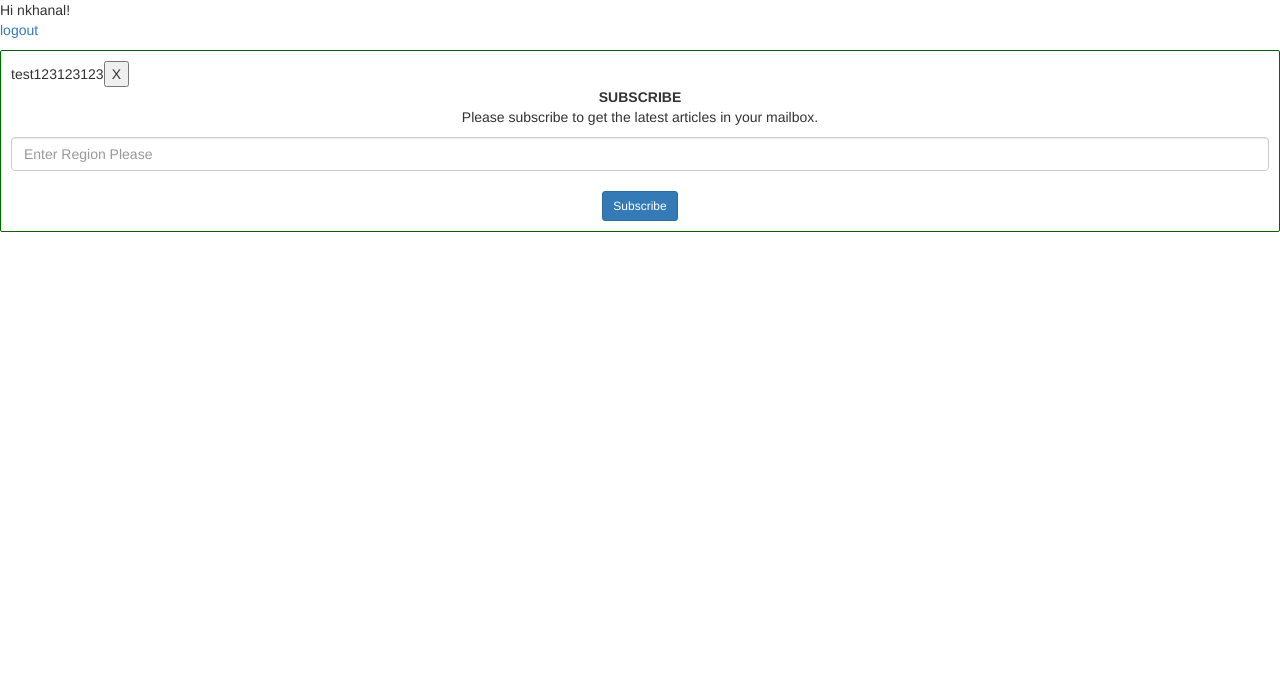
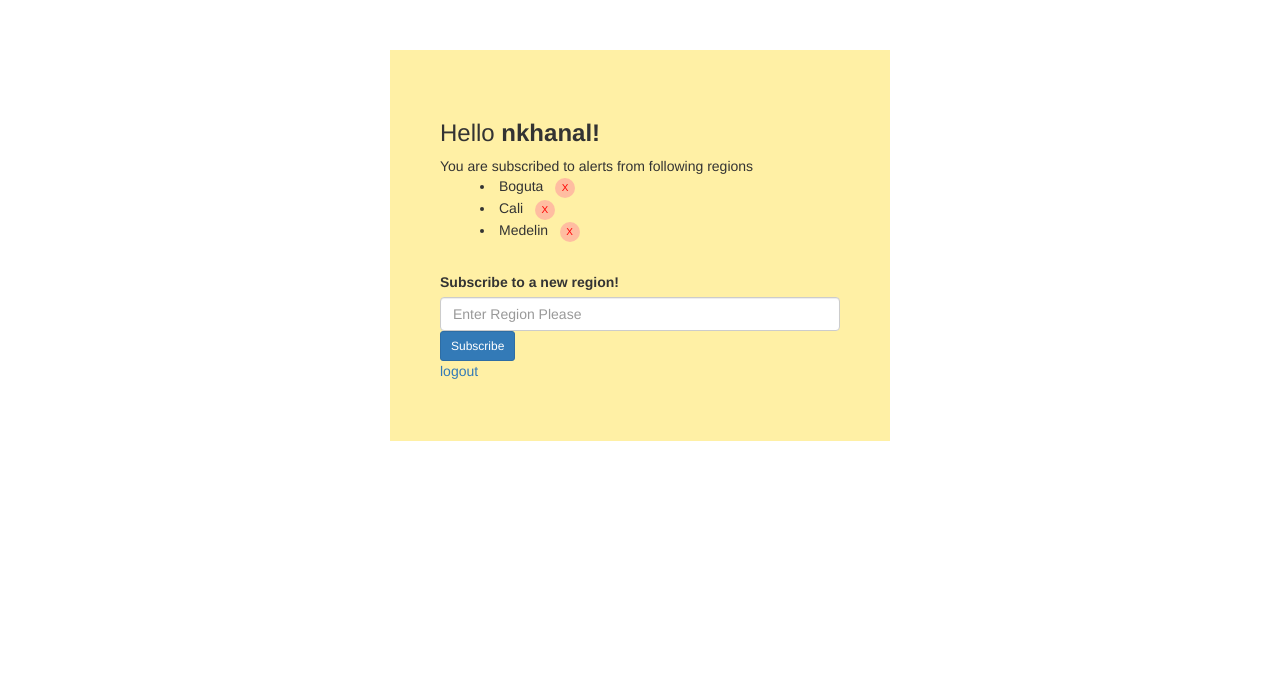
Before and after one commit to sig-gis/comimo, a Django app: page /subscribe/ in a window 1280 px wide. Shown: the top 681 px of the page. Before the commit the page ends 232 px from the top, so only its background shows below. Run offline with Django 3.2, Linux system fonts and the light colour scheme; a user stored in the database is signed in; data comes from the database, SQL or seed files in the repository; data that the repository does not hold is empty; some libraries are stand-ins or nearby versions.

Commit message:
interface

```diff
--- a/accounts/models.py
+++ b/accounts/models.py
@@ -14,7 +14,7 @@ class Profile(models.Model):
     idtype = models.CharField(max_length=100, blank=True)
     idnumber = models.CharField(max_length=100, blank=True)
     email = models.EmailField(max_length=150)
-    bio = models.TextField()
+    bio = models.TextField(blank=True)
 
     def __str__(self):
         return self.user.username
--- a/statics/css/gmw_global.css
+++ b/statics/css/gmw_global.css
@@ -28,6 +28,15 @@ html, body {
   background:gold;
 }
 
-h1{
+.heading1{
   text-transform: uppercase;
+  font-weight: 500;
+  line-height: 1.1;
+  margin-top: 20px;
+  margin-bottom: 10px;
 }
+
+.heading3{
+  font-size: 24px;
+  font-weight: bold;
+}
--- /dev/null
+++ b/statics/css/subscribe_manage.css
@@ -0,0 +1,38 @@
+.container{
+  width:500px;
+  margin:auto;
+  padding:50px;
+  margin-top:50px;
+  background:#fff0a5;
+}
+
+.container table{
+  width:100%;
+}
+
+li{
+  list-style: inside;
+}
+
+.del-btn{
+  border-radius: 50%;
+  height: 20px;
+  width: 20px;
+  font-size: 10px;
+  line-height: 10px;
+  border: none;
+  background: #ff9e9e9e;
+  color: red;
+}
+
+.del-btn:hover{
+  background:#ff40409e;
+}
+
+.del-btn:active{
+  background:#ff0000;
+  color:white;
+}
+.del-btn:focus{
+  outline:none;
+}
--- /dev/null
+++ b/statics/js/gmw_subscribe.js
@@ -0,0 +1,109 @@
+
+class SubscribedList extends React.Component{
+  URLS = {
+    getsubs : '/subscribe/getsubs',
+    addsubs : '/subscribe/addsubs',
+    delsubs : '/subscribe/delsubs',
+  }
+  constructor(props){
+    super (props)
+    this.state = {list:props.list}
+  }
+
+  // set up parameters after components are mounted
+  componentDidMount(){
+    console.log(this.props.list);
+    this.getSubList();
+  }
+
+  createList(list){
+    var ul = [];
+    for (let i = 0; i < list.length; i++) {
+      ul.push(<li key={i}>
+        {list[i]}
+        &nbsp;&nbsp;&nbsp;<input type="submit" value="X" data={list[i]} className="del-btn" title="delete" onClick={(e)=>this.delSubs(e, list[i])}/>
+      </li>);
+    }
+    return ul;
+  }
+
+  getSubList(){
+    fetch(this.URLS.getsubs).then(res => res.json())
+    .then(
+      (result) => {
+        if (result.action != 'Error') this.setState({list:result['regions'].sort()})
+      },
+      (error) => {
+        l(error);
+      }
+    )
+  }
+
+  delSubs(e, data){
+    fetch(this.URLS.delsubs+'?region='+data).then(res => res.json())
+    .then(
+      (result) => {
+        if (result.action != 'Error') {
+          var currentList = this.state.list;
+          currentList.splice(currentList.indexOf(result.region),1)
+          this.setState({
+            list: currentList
+          });
+        }
+      },
+      (error) => {
+        l(error);
+      }
+    )
+  }
+
+  addSubs(e){
+    var region = document.getElementById('regionBox').value
+    if (region != ''){
+      fetch(this.URLS.addsubs+'?region='+region).then(res => res.json())
+      .then(
+        (result) => {
+          if (result.action == 'Created') {
+            var currentList = this.state.list;
+            currentList.push(result.region);
+            currentList.sort();
+            this.setState({
+              list: currentList
+            });
+          } else if (result.action == 'Exists'){
+            alert('You are already subscribed to the region!');
+          }
+        },
+        (error) => {
+          l(error);
+        }
+      )
+    }
+  }
+
+  render(){
+    var list = <div></div>
+    if (this.state.list.length == 0){
+      list = <div className="subs-header"> You don't seem to be subscribed to alerts from any region! </div>
+    }
+    else{
+      list = <div>
+        <div className="subs-header"> You are subscribed to alerts from following regions</div>
+        <ul> {this.createList(this.state.list)} </ul>
+        <br/>
+      </div>
+    }
+    var form = <form action='' className="form-horizontal">
+      <label>Subscribe to a new region!</label>
+      <input type="text" id="regionBox" name="region" className="form-control" placeholder="Enter Region Please" required></input>
+      <input type='submit' value="Subscribe" className="btn btn-primary btn-sm" onClick={(e)=>{e.preventDefault();this.addSubs(e);}}></input>
+    </form>
+
+    return <div>
+      {list}
+      {form}
+    </div>
+  }
+}
+const props = {list:[]};
+ReactDOM.render(<SubscribedList {...props}/>, document.getElementById('subs-list'));
--- a/subscribe/urls.py
+++ b/subscribe/urls.py
@@ -6,6 +6,8 @@ from . import apps
 
 app_name = apps.SubscribeConfig.name
 urlpatterns = [
-    path('', views.manageSubscriptions, name='manage_subscriptions '),
-    path('addsubs/', views.addSubs, name='addsubs')
+    path('', views.manageSubscriptions, name='managesubs'),
+    path('addsubs/', views.addSubs, name='addsubs'),
+    path('delsubs/', views.deleteSubs, name='delsubs'),
+    path('getsubs/', views.getSubs, name='getsubs')
 ]
--- a/subscribe/utils.py
+++ b/subscribe/utils.py
@@ -8,20 +8,30 @@ from .models import SubscribeModel
 def saveEmail(email, region):
     try:
         subscribe_model_instance = SubscribeModel.objects.get(email=email, region=region)
+        return 'Exists'
     except ObjectDoesNotExist as e:
         subscribe_model_instance = SubscribeModel()
         subscribe_model_instance.email = email
         subscribe_model_instance.region = region
+        subscribe_model_instance.last_alert_for = datetime.now()
+        subscribe_model_instance.mail_count = 0
+        subscribe_model_instance.created_date = datetime.now()
+        subscribe_model_instance.updated_date = datetime.now()
+        subscribe_model_instance.save()
+        return 'Created'
     except Exception as e:
         logging.getLogger("error").error(traceback.format_exc())
-        return False
+        return 'Error'
 
-    # does not matter if already subscribed or not...resend the email
-    subscribe_model_instance.status = "subscribed"
-    subscribe_model_instance.created_date = datetime.now()
-    subscribe_model_instance.updated_date = datetime.now()
-    subscribe_model_instance.save()
-    return True
+
+def delEmail(email,region):
+    try:
+        subscribe_model_instance = SubscribeModel.objects.get(email=email, region=region)
+    except Exception as e:
+        return 'Error'
+    subscribe_model_instance.delete()
+    return 'Deleted'
+
 
 def getSubscribedRegions(email):
     try:
@@ -30,6 +40,7 @@ def getSubscribedRegions(email):
         return queryset
     except ObjectDoesNotExist as e:
         print('no row');
-        return False
+        return 'Error'
     except Exception as e:
         print(e)
+        return 'Error'
--- a/subscribe/views.py
+++ b/subscribe/views.py
@@ -1,15 +1,17 @@
-from django.shortcuts import render, redirect
+from django.shortcuts import render, redirect, reverse
 from django.contrib.auth import login, authenticate
 from django.views.generic.base import TemplateView
 from django.http import JsonResponse, HttpResponse
 from . import utils
 
+def requestLogin(request):
+    return redirect(reverse('login')+'?next='+request.build_absolute_uri())
 
 # Create your views here.
 def manageSubscriptions(request):
     user = request.user
     if not(user.is_authenticated):
-        return redirect('login')
+        return requestLogin(request);
     else :
         queryset = utils.getSubscribedRegions(user.email);
         context = {'rows':queryset}
@@ -19,10 +21,33 @@ def manageSubscriptions(request):
 def addSubs(request):
     user = request.user
     if not(user.is_authenticated):
-        return redirect('login')
+        return requestLogin(request);
     else:
         email = user.email
-        region = request.POST.get('region')
+        region = request.GET.get('region')
         subaction = utils.saveEmail(email, region)
-        return JsonResponse({'email':email,'region':region,'result':subaction})
-        # return render(request, 'subsUpdated.html')
+        return JsonResponse({'action':subaction,'region':region})
+
+def deleteSubs(request):
+    user = request.user
+    if not(user.is_authenticated):
+        return requestLogin(request);
+    else:
+        email = user.email
+        region = request.GET.get('region')
+        subaction = utils.delEmail(email, region)
+        return JsonResponse({'action':subaction,'region':region})
+
+def getSubs(request):
+    user = request.user
+    if not(user.is_authenticated):
+            return requestLogin(request);
+    else:
+        queryset = utils.getSubscribedRegions(user.email)
+        if queryset!='Error':
+            fields = ['region']
+            regionList = list(queryset.values(*fields))
+            regionList = [x['region'] for x in regionList]
+            return JsonResponse({'action':'Success','regions':regionList})
+        else:
+            return JsonResponse({'action':'Error'})
--- a/templates/home.html
+++ b/templates/home.html
@@ -16,7 +16,7 @@
 <!-- add classes for the application -->
 <script type='text/javascript' src='{% static "js/rSlider.min.js" %}'></script>
 <script type='text/babel' src='{% static "js/SideIcons.js" %}'></script>
-<script type='text/babel' src='{% static "js/GoldMap.js" %}'></script>
+<script type='text/babel' src='{% static "js/AppInfo.js" %}'></script>
 <script type='text/babel' src='{% static "js/gmw_main.js" %}'></script>
 {% endblock %}
 
--- a/templates/manageSubscriptions.html
+++ b/templates/manageSubscriptions.html
@@ -2,33 +2,28 @@
 {% load staticfiles %}
 
 {% block content %}
-<div>
+<div class='container'>
 {% if user.is_authenticated %}
-  Hi {{ user.username }}!
+  <h3>
+    Hello <b> {{ user.username }}!</b>
+  </h3>
+  <div id="subs-list">
+  </div>
   <p><a href="{% url 'logout' %}">logout</a></p>
-  <div style="border: 1px solid darkgreen; border-radius: 2px; padding:10px; text-align: center;">
-    <table>
-      {% for row in rows %}
-      <tr>{% for cell in row %}<td>{{ cell }}</td><td><button onClick="{% url 'login'%}">X</button></td>{% endfor %}</tr>
-      {% endfor %}
-    </table>
-    <div><strong>SUBSCRIBE</strong></div>
-    <div style="margin-bottom: 10px;">Please subscribe to get the latest articles in your mailbox.</div>
-    <div>
-      <form action="{% url 'subscribe:addsubs' %}" method="post" class="form-horizontal">
-        {% csrf_token %}
-        <input type="text" name="region" class="form-control" placeholder="Enter Region Please" required>
-        <br>
-        <input type="submit" value="Subscribe" class="btn btn-primary btn-sm">
-      </form>
-    </div>
-  </div>
 {% else %}
   <p>You are not logged in</p>
-  <a href="{% url 'login' %}">login</a>
+  <a href="{% url 'login' %}?next={{request.path}}">login</a>
   <script type="text/javascript">
-    location.href = "{% url 'login'%}"
+    location.href = "{% url 'login'%}?next={{request.path}}"+
   </script>
 {% endif %}
 </div>
 {% endblock %}
+
+{% block pagescripts %}
+<script type='text/babel' src='{% static "js/gmw_subscribe.js" %}'></script>
+{% endblock %}
+
+{% block pagestyles %}
+<link rel='stylesheet' href='{% static "css/subscribe_manage.css" %}' />
+{% endblock %}
```
Also changed, not shown: statics/css/gmw_main.css (+22 -0 lines), statics/js/AppInfo.js (added, +22 -0 lines), statics/js/GoldMap.js (deleted, +0 -70 lines), statics/js/gmw_main.js (+17 -12 lines), subscribe/models.py (+5 -4 lines), accounts/migrations/0002_profile_bio.py (added), db.sqlite3, subscribe/migrations/0002_auto_20200117_2307.py (added), subscribe/migrations/0003_auto_20200118_2304.py (added), 1 other file.
